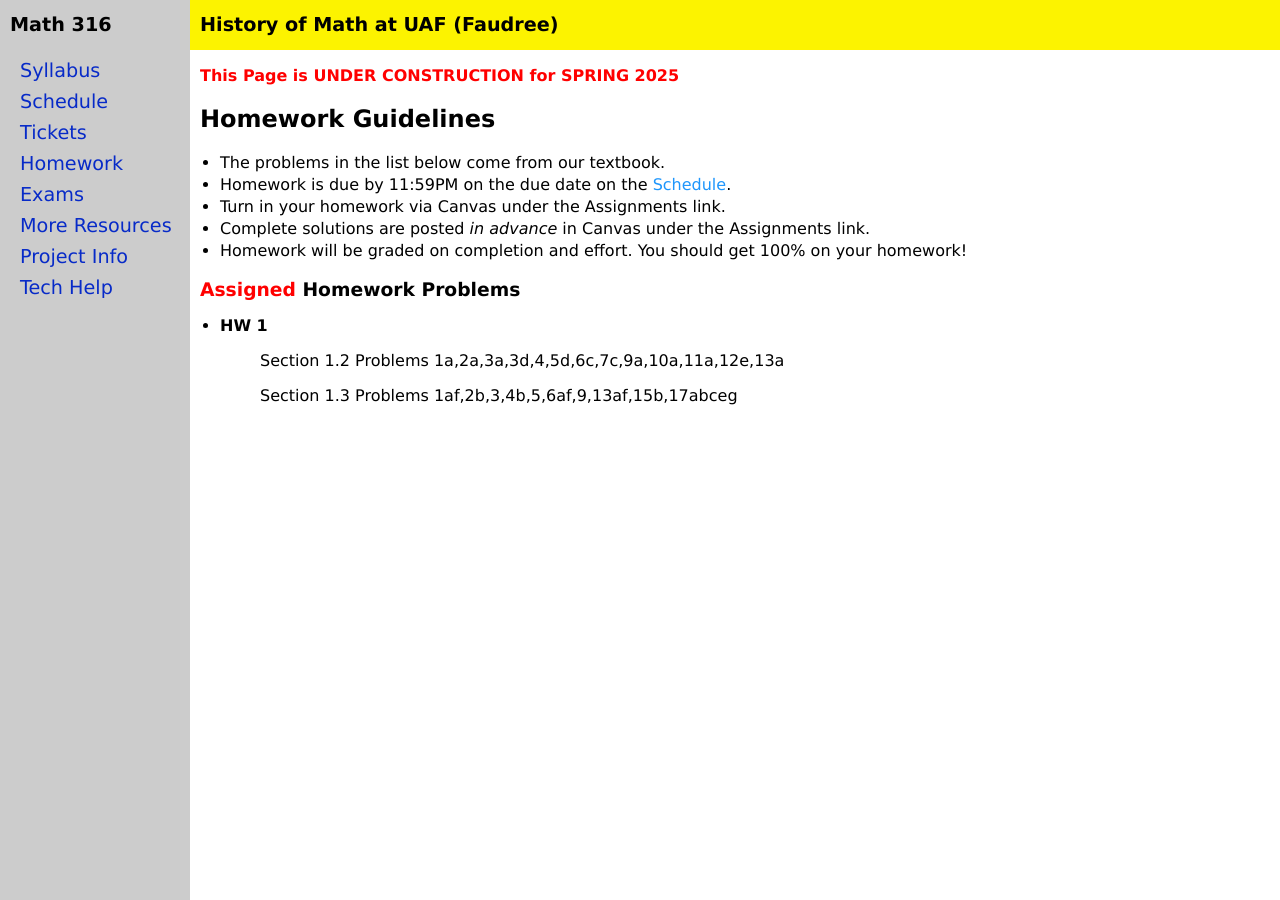
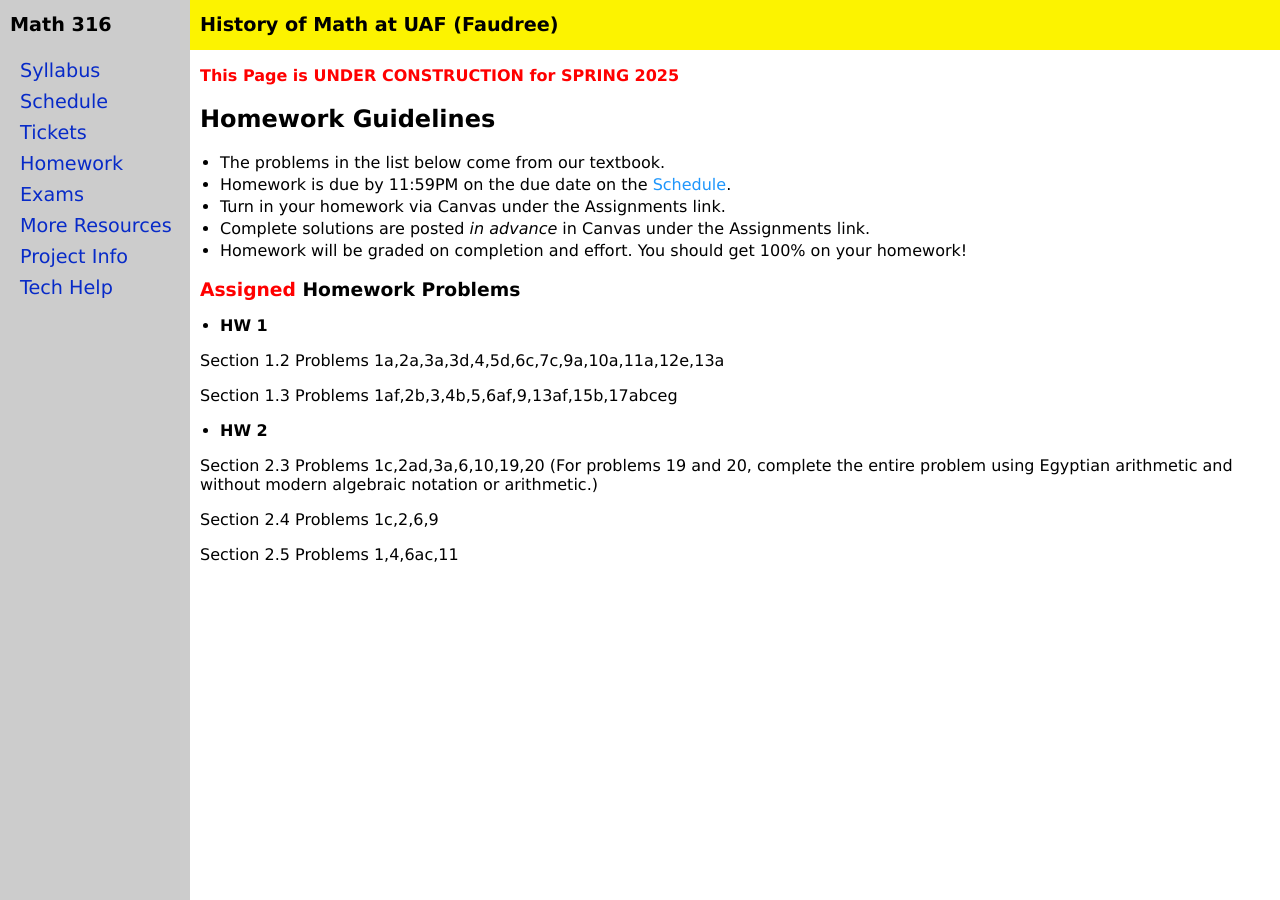
Before and after one commit to jrfaudree/HOM, a Jekyll site: the page built from homework.md, in a window 1280 px wide. Built offline with Jekyll 4.4.1, drawn with Linux system fonts in a browser that asks for light colours.

Commit message:
Update homework.md

```diff
--- a/homework.md
+++ b/homework.md
@@ -15,20 +15,18 @@ title: Homework
 ### <span style="color:red"> Assigned </span> Homework Problems
 
   * **HW 1**
-  >
+
   Section 1.2 Problems 1a,2a,3a,3d,4,5d,6c,7c,9a,10a,11a,12e,13a
->
-Section 1.3 Problems 1af,2b,3,4b,5,6af,9,13af,15b,17abceg
 
-[comment]: <> ( ### <span style="color:red"> Tentative </span> Homework Problems)
+  Section 1.3 Problems 1af,2b,3,4b,5,6af,9,13af,15b,17abceg
 
-[comment]: <> (  * **HW 2** )
->
-[comment]: <> ( Section 2.3 Problems 1c,2ad,3a,6,10,19(for 7 loaves only),20(Problem 26 only),24)
->
-[comment]: <> ( Section 2.4 Problems 1c,2,6,9)
->
-[comment]: <> ( Section 2.5 Problems 1,4,6ac,11)
+ * **HW 2**
+
+Section 2.3 Problems 1c,2ad,3a,6,10,19,20 (For problems 19 and 20, complete the entire problem using Egyptian arithmetic and without modern algebraic notation or arithmetic.)
+
+Section 2.4 Problems 1c,2,6,9
+
+Section 2.5 Problems 1,4,6ac,11
 
 [comment]: <> (  * **HW 3**)
 >
```
